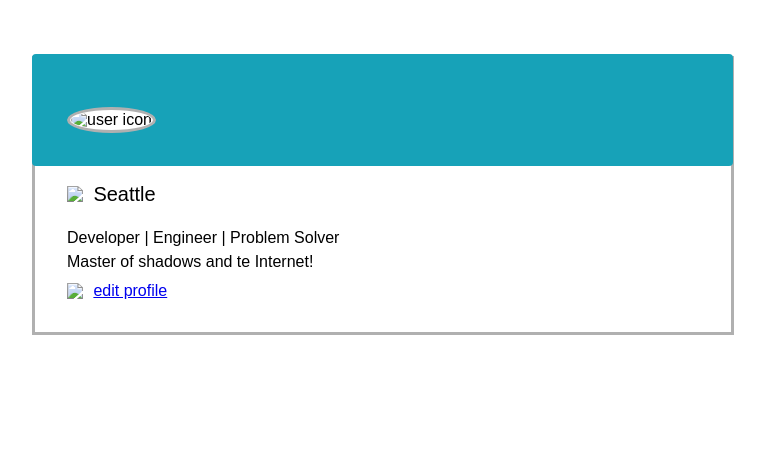
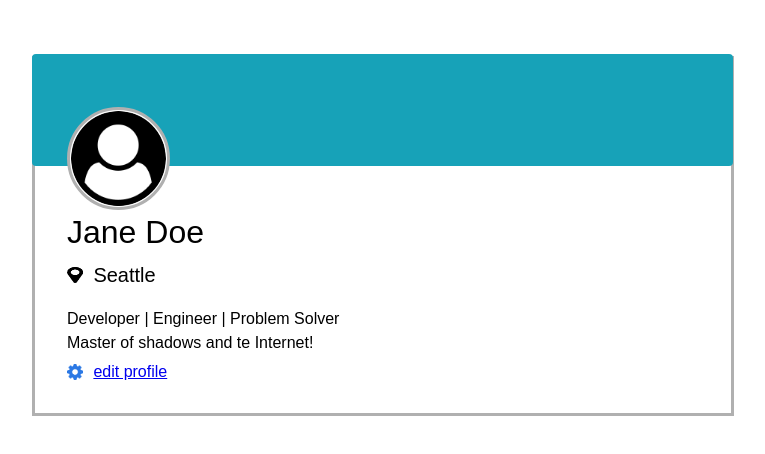
Before and after one commit to zahramughais/Mughais_Zahra_User_Card, a plain HTML site: page index.html in a window 1280 px wide. Shown: the whole page, without its empty margins (292-1057 px from the left). Drawn offline with Linux system fonts and the light colour scheme; the site is published under a folder, as on GitHub Pages, so addresses that start at the root find nothing.

Commit message:
removing / from images source

```diff
--- a/index.html
+++ b/index.html
@@ -10,16 +10,16 @@
 <body>
     <div class="container">
         <div class="lightBlue"></div>
-        <img src="/icons/user-circle.png" alt="user icon" id="userIcon">
+        <img src="icons/user-circle.png" alt="user icon" id="userIcon">
         <h1>Jane Doe</h1>
         <div class="iconPlusWords">
-            <img src="/icons/map-marker.png" alt="map marker icon" class="smallIcons">
+            <img src="icons/map-marker.png" alt="map marker icon" class="smallIcons">
             <p>Seattle</p>
         </div>
         <p>Developer | Engineer | Problem Solver</p>
         <p>Master of shadows and te Internet!</p>
         <div class="iconPlusWords">
-            <img src="/icons/gear.png" alt="gear icon" class="smallIcons">
+            <img src="icons/gear.png" alt="gear icon" class="smallIcons">
             <a href="#">edit profile</a>
         </div>
     </div>
```
Also changed, not shown: 1 other file.
